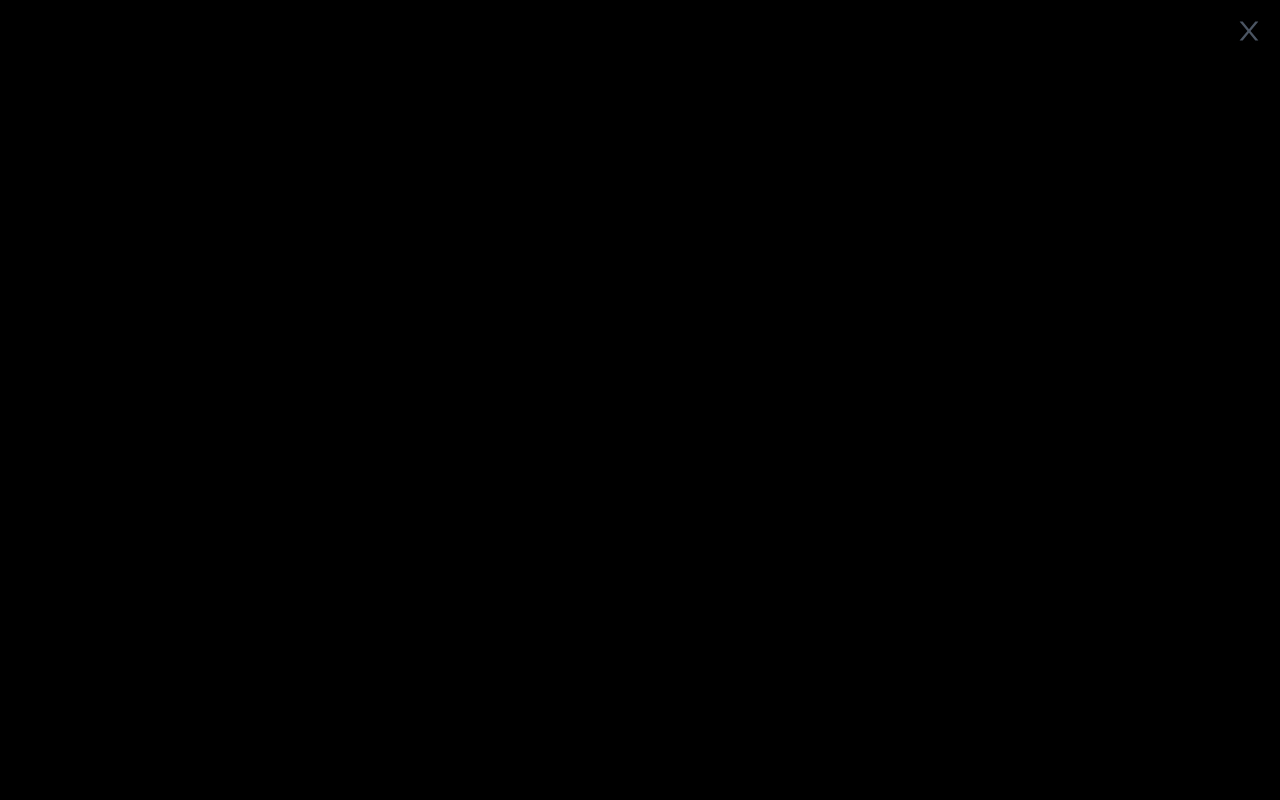
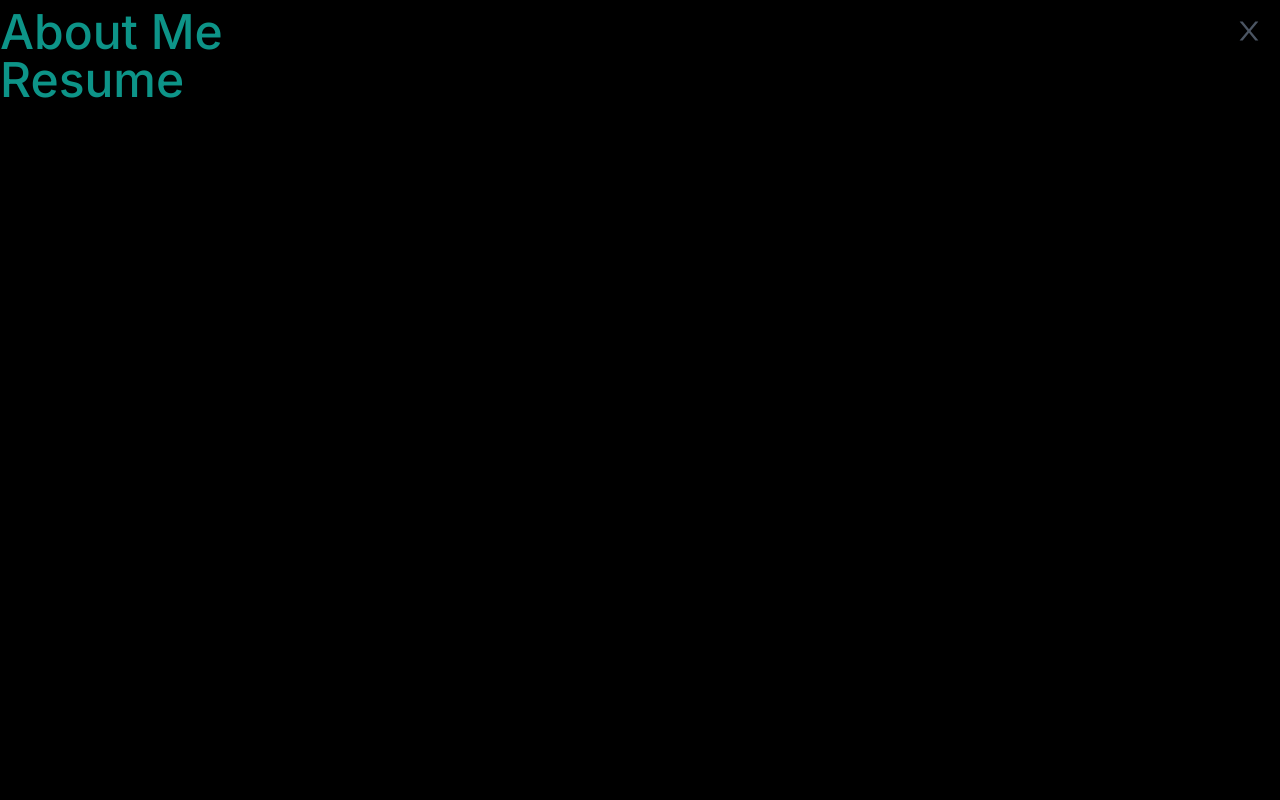
Before and after one commit to Arnav-Panchal/Rnov-Portfolio, a Next.js app: page / in a window 1280 px wide. Both pictures are taken after a click on the element 1105 px from the left and 72 px from the top of the page. Shown: the top 800 px of the page. Built offline with nearby package versions, Linux system fonts and the light colour scheme; no server answers.

Commit message:
Update-header

```diff
--- a/components/Header.js
+++ b/components/Header.js
@@ -32,12 +32,13 @@ export default function Header() {
 
       const toggleMenu = () => {
         setIsMenuOpen(!isMenuOpen);
+        document.body.classList.toggle('overflow-hidden',isMenuOpen);
       };
 
       return (
 
     <div >
-        <section className="min-h-screen relative">
+        <section className={`min-h-screen relative ${isMenuOpen ? 'fixed' : ''}`}>
         {isMenuOpen && (
           <div className="fixed inset-0 flex justify-center items-center bg-black z-50">
             <div className="w-full h-full absolute top-0 left-0 transform translate-y-0 transition-transform duration-300 ease-in-out">
@@ -47,7 +48,14 @@ export default function Header() {
                   onClick={toggleMenu}
                 />
               </div>
-              {/* Your menu items go here */}
+              <div className='text-5xl py-2 text-teal-600 font-medium'>
+                <h1>
+                  About Me
+                </h1>
+                <h1>
+                  Resume
+                </h1>
+              </div>
             </div>
           </div>
         )}
```
